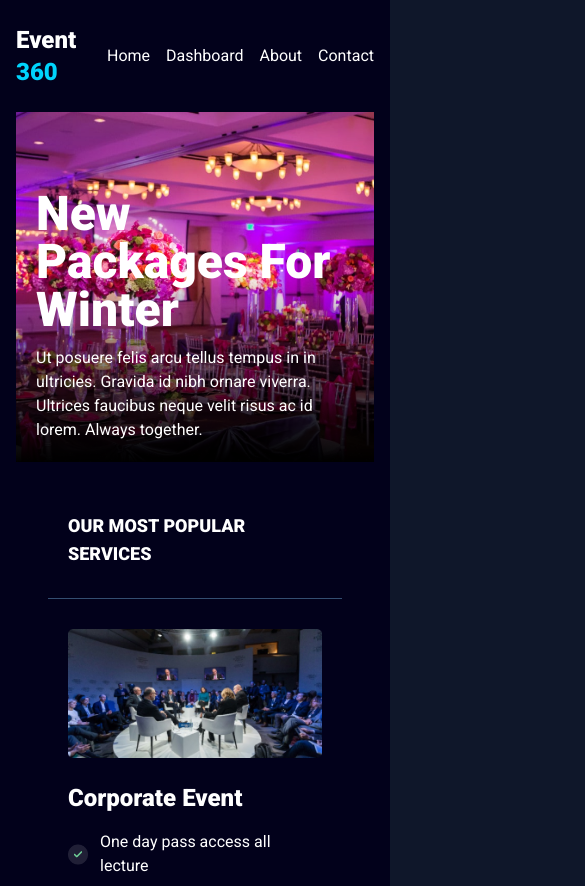
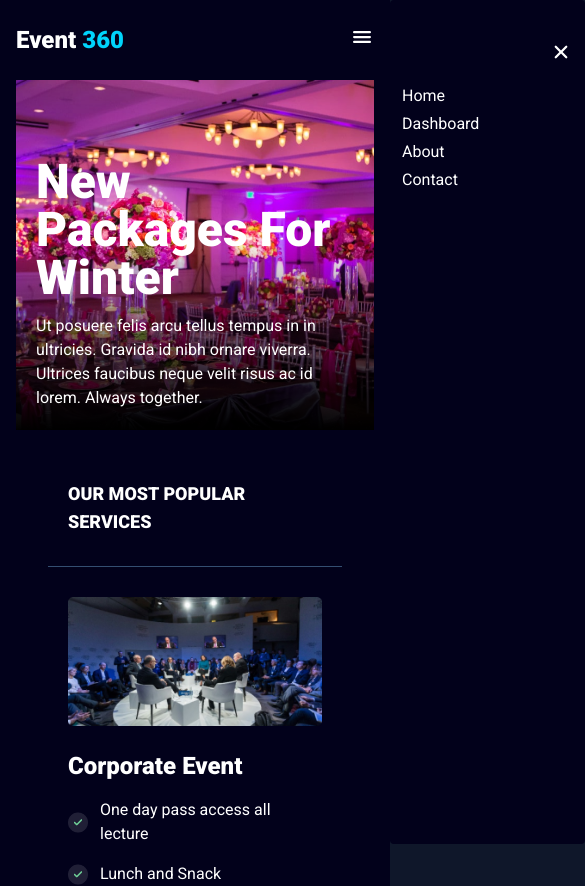
Before and after one commit to iibrahim70/event-360-client, a React (Vite) app: page / in a window 390 px wide. Shown: the top 886 px of the page, 585 px wide, since content can reach past the window. Built offline with nearby package versions, Linux system fonts and the light colour scheme; no server answers.

Commit message:
update navbar and  make responsive

```diff
--- a/index.html
+++ b/index.html
@@ -6,7 +6,7 @@
     <meta name="viewport" content="width=device-width, initial-scale=1.0" />
     <title>Event 360</title>
   </head>
-  <body class="bg-primary text-white">
+  <body class="bg-primary text-white overflow-x-hidden">
     <div id="root"></div>
     <script type="module" src="/src/main.tsx"></script>
   </body>
--- a/src/components/Faq.tsx
+++ b/src/components/Faq.tsx
@@ -4,11 +4,18 @@ import {
   AccordionItem,
   AccordionTrigger,
 } from "@/components/ui/accordion";
+import SectionTitle from "./SectionTitle";
 
 const Faq = () => {
   return (
-    <section className="bg-[#050D14] min-h-dvh flex items-center justify-center">
-      <Accordion type="single" collapsible className="section-wrapper w-full">
+    <section className="bg-[#050D14] min-h-dvh flex items-center justify-center py-20 lg:py-0">
+      <div className="section-wrapper space-y-16 w-full">
+        <SectionTitle
+          title="Frequently Asked Questions"
+          description="Find answers to common questions about ticket purchasing, refunds, discounts, event suitability, ticket transfers, and more."
+        />
+
+        <Accordion type="single" collapsible className="w-full">
           <AccordionItem value="item-1">
             <AccordionTrigger>
               How do I purchase tickets for an event?
@@ -25,11 +32,11 @@ const Faq = () => {
           <AccordionItem value="item-2">
             <AccordionTrigger>What is your refund policy?</AccordionTrigger>
             <AccordionContent>
-            Refunds are available for events canceled by the organizer. However,
-            for most events, you can request a refund up to 48 hours before the
-            event's start time. Please note, some events have a no-refund
-            policy, which will be clearly stated on the event's page. For
-            detailed information, visit our Refund Policy section.
+              Refunds are available for events canceled by the organizer.
+              However, for most events, you can request a refund up to 48 hours
+              before the event's start time. Please note, some events have a
+              no-refund policy, which will be clearly stated on the event's
+              page. For detailed information, visit our Refund Policy section.
             </AccordionContent>
           </AccordionItem>
 
@@ -63,11 +70,11 @@ const Faq = () => {
             </AccordionTrigger>
             <AccordionContent>
               Yes, for most events, you can change the name on your ticket or
-            transfer it to someone else up to 24 hours before the event starts.
-            Please access your user account, select the ticket you wish to
-            transfer, and follow the instructions for ticket transfer. For
-            specific events, ticket transfers may not be allowed, which will be
-            clearly mentioned on the event page.
+              transfer it to someone else up to 24 hours before the event
+              starts. Please access your user account, select the ticket you
+              wish to transfer, and follow the instructions for ticket transfer.
+              For specific events, ticket transfers may not be allowed, which
+              will be clearly mentioned on the event page.
             </AccordionContent>
           </AccordionItem>
 
@@ -76,43 +83,16 @@ const Faq = () => {
               What should I do if I'm having trouble accessing my tickets?
             </AccordionTrigger>
             <AccordionContent>
-            If you're having trouble accessing your tickets, first ensure you're
-            logged into your account. If you still can't find your tickets,
-            please check your email (including spam/junk folders) for the ticket
-            confirmation. For further assistance, contact our support team with
-            your order number and the email address used for booking.
-          </AccordionContent>
-        </AccordionItem>
-
-        <AccordionItem value="item-7">
-          <AccordionTrigger>
-            Do I need to print my ticket, or can I use my phone?
-          </AccordionTrigger>
-          <AccordionContent>
-            You do not need to print your ticket. You can show your ticket on
-            your phone at the event entrance. We encourage using the mobile
-            ticket option to save paper and facilitate the check-in process.
-            Please ensure your phone's screen is bright enough to scan the
-            ticket barcode or QR code at the entrance.
-          </AccordionContent>
-        </AccordionItem>
-
-        <AccordionItem value="item-8">
-          <AccordionTrigger>
-            What are the COVID-19 safety measures at events?
-          </AccordionTrigger>
-          <AccordionContent>
-            The safety and well-being of our attendees, staff, and performers
-            are our top priority. We closely follow government and health
-            authority guidelines at all events. Measures may include mandatory
-            mask-wearing, social distancing, hand sanitization stations, and
-            limited event capacities. Specific safety measures for each event
-            are listed on the event detail page on our website. Attendees are
-            encouraged to review these measures prior to purchasing tickets and
-            again before attending the event.
+              If you're having trouble accessing your tickets, first ensure
+              you're logged into your account. If you still can't find your
+              tickets, please check your email (including spam/junk folders) for
+              the ticket confirmation. For further assistance, contact our
+              support team with your order number and the email address used for
+              booking.
             </AccordionContent>
           </AccordionItem>
         </Accordion>
+      </div>
     </section>
   );
 };
--- a/src/components/Hero.tsx
+++ b/src/components/Hero.tsx
@@ -28,7 +28,7 @@ const Hero = () => {
   ];
 
   useEffect(() => {
-    Aos.init({ duration: 1000 });
+    Aos.init({ duration: 1500 });
   }, []);
 
   return (
--- a/src/layout/Navbar.tsx
+++ b/src/layout/Navbar.tsx
@@ -1,38 +1,86 @@
+import { cn } from "@/lib/utils";
 import { Link, useLocation } from "react-router-dom";
-import { cn } from "@/lib/utils";
+import { useState } from "react";
+import { IoMenu, IoClose } from "react-icons/io5";
 
 const Navbar = () => {
   const location = useLocation();
+  const [menuOpen, setIsMenuOpen] = useState(false);
 
   return (
     <nav className="bg-midnight-blue">
       <div
         className={cn(
-          "py-[24px] flex items-center justify-between",
+          "py-[24px] flex items-center justify-between max-w-[100dvw] overflow-x-hidden",
           location.pathname.startsWith("/dashboard")
             ? "px-5"
             : "section-wrapper"
         )}
       >
         {/* left side */}
-        <div>
+        <Link to="/">
           <h4>
             Event {""}
             <span
               className="text-electric-blue
-          "
+              "
             >
               360
             </span>
           </h4>
-        </div>
+        </Link>
 
         {/* right side */}
-        <div className="flex gap-4">
-          <Link to="/">Home</Link>
-          <Link to="/dashboard/recent-events">Dashboard</Link>
-          <Link to="/">About</Link>
-          <Link to="/">Contact</Link>
+
+        <div>
+          <div className="max-md:hidden md:flex gap-4">
+            <Link to="/">Home</Link>
+            <Link to="/dashboard/recent-events">Dashboard</Link>
+            <Link to="/">About</Link>
+            <Link to="/">Contact</Link>
+          </div>
+
+          <button onClick={() => setIsMenuOpen(true)} className="md:hidden">
+            <IoMenu className="size-6" />
+          </button>
+
+          {/* mobile navigation overlay */}
+          <div
+            onClick={() => setIsMenuOpen(false)}
+            className={cn(
+              "fixed top-0 right-0 w-full h-full bg-black/70 z-50 backdrop-blur-md md:hidden",
+              menuOpen ? "opacity-100 visible" : "opacity-0 invisible"
+            )}
+          ></div>
+
+          {/* mobile navigation content */}
+          <div
+            className={cn(
+              "absolute top-0 right-0 w-1/2 h-screen md:hidden bg-midnight-blue px-3 py-10 rounded transition-transform ease-in-out duration-300 z-50 overflow-x-hidden",
+              menuOpen ? "translate-x-0" : "translate-x-full"
+            )}
+          >
+            {/* closing button */}
+            <div
+              onClick={() => setIsMenuOpen(false)}
+              className="flex justify-end mb-5"
+            >
+              <button>
+                <IoClose className="size-6" />
+              </button>
+            </div>
+
+            {/* navigation items */}
+            <div
+              onClick={() => setIsMenuOpen(false)}
+              className="flex flex-col gap-1"
+            >
+              <Link to="/">Home</Link>
+              <Link to="/dashboard/recent-events">Dashboard</Link>
+              <Link to="/">About</Link>
+              <Link to="/">Contact</Link>
+            </div>
+          </div>
         </div>
       </div>
     </nav>
--- a/src/pages/Home.tsx
+++ b/src/pages/Home.tsx
@@ -10,7 +10,7 @@ import Sponsor from "@/components/Sponsor";
 
 const Home = () => {
   return (
-    <main>
+    <main className="overflow-x-hidden">
       <Hero />
       <Services />
       <EventItems />
```
Lines whose indentation alone changed are shown as unchanged.
